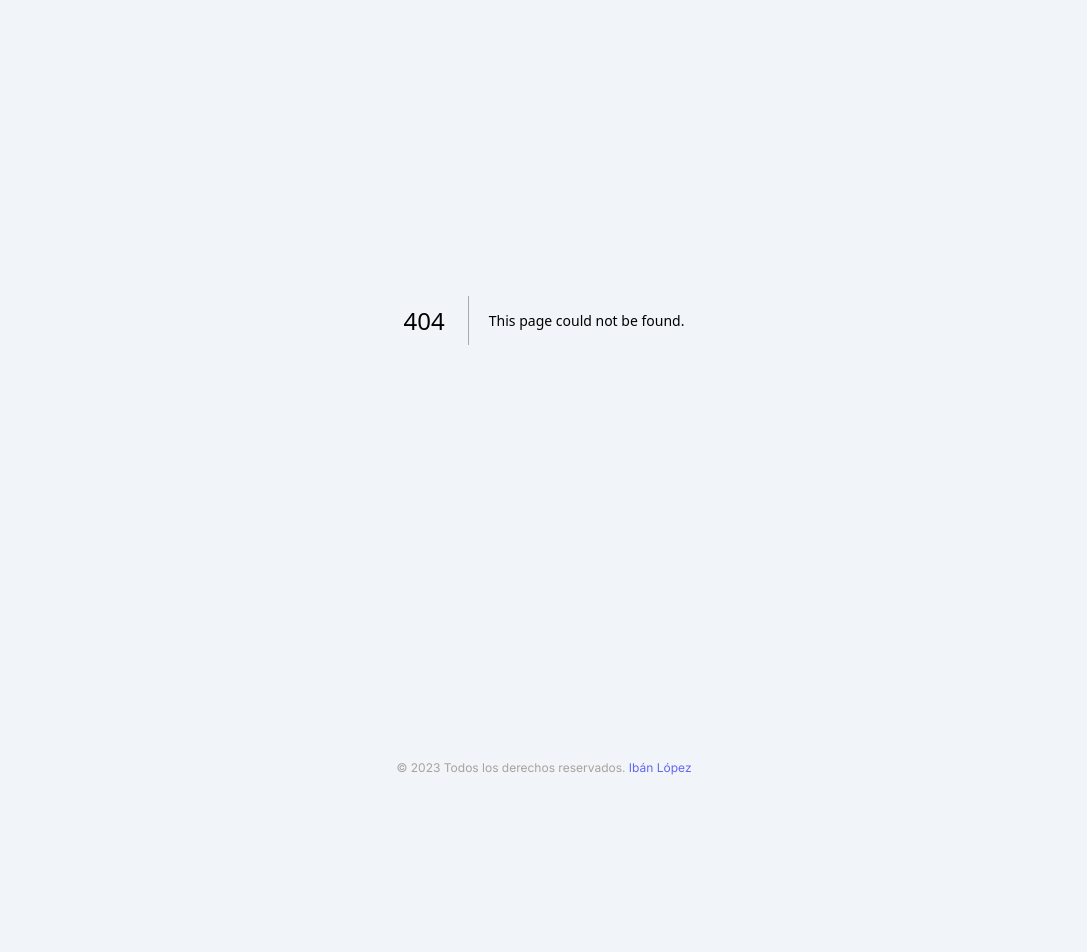
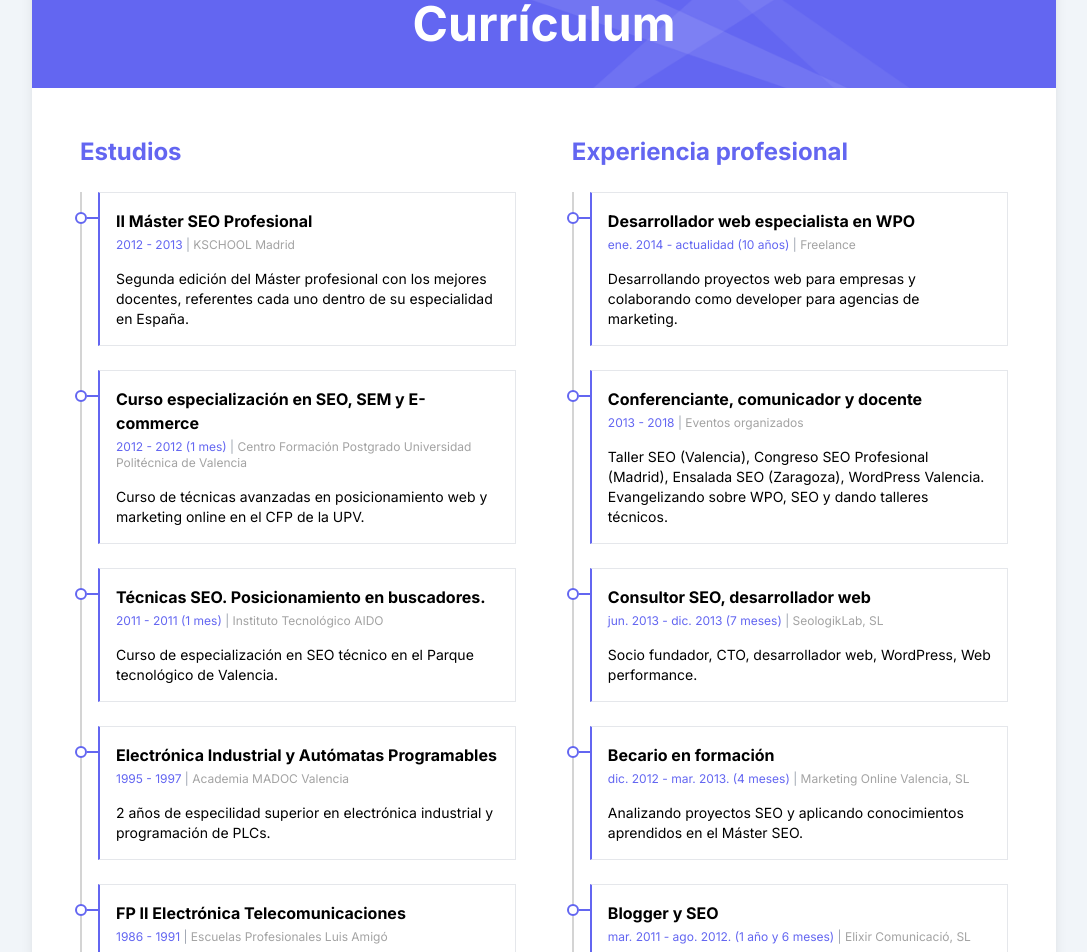
Before and after one commit to ibanlopez/iban-next-cv, a Next.js app: page /trabajo in a window 1280 px wide. Before the commit this address had no page. Shown: the part 160-1112 px from the top of the page, without its empty margins (96-1183 px from the left). Before the commit the page ends 952 px from the top, so only its background shows below. Built offline with nearby package versions, Linux system fonts and the light colour scheme.

Commit message:
feat: finished resumee page

```diff
--- a/src/app/layout.tsx
+++ b/src/app/layout.tsx
@@ -30,7 +30,9 @@ export default function RootLayout({
     <html lang="es" className="overflow-x-hidden">
       <body className={`${inter.className} relative overflow-x-hidden min-h-screen flex flex-col flex-wrap max-w-screen bg-slate-100`}>
         <Header />
-        {children}
+        <main className="grow pt-10 px-4">
+          {children}
+        </main>
         <Footer />
       </body>
     </html>
--- a/src/app/page.tsx
+++ b/src/app/page.tsx
@@ -3,8 +3,8 @@ import Personal from "@/components/sections/personal/index";
 
 export default function Home() {
   return (
-    <main className="grow pt-10 px-4">
+    <>
       <Personal />
-    </main>
+    </>
   )
 }
--- /dev/null
+++ b/src/app/trabajo/page.tsx
@@ -0,0 +1,13 @@
+import Resumee from "@/components/sections/resumee";
+
+
+export default function Trabajo() {
+
+  const sectionTitle = "Currículum"
+
+  return (
+    <>
+      <Resumee heading={sectionTitle} />
+    </>
+  )
+}
--- /dev/null
+++ b/src/components/download-cv.tsx
@@ -0,0 +1,14 @@
+export default function DownloadCv({ mx }: { mx: boolean}) {
+
+    let styles = mx ? "block w-[150px] text-center text-sm text-white mx-auto mb-10 py-2 px-4 rounded-full border-0 font-semibold bg-indigo-500 hover:bg-violet-100 hover:text-indigo-500 transition-all duration-300" : "inline-block w-[150px] text-center text-sm text-white mr-4 mb-6 py-2 px-4 rounded-full border-0 font-semibold bg-indigo-500 hover:bg-violet-100 hover:text-indigo-500 transition-all duration-300 md:mb-0"
+
+    return (
+        <a
+            className={styles}
+            href={'/files/cv-iban-lopez.pdf'}
+            title="Descargar CV"
+        >
+            Descargar CV
+        </a>
+    )
+}
--- a/src/components/sections/personal/index.tsx
+++ b/src/components/sections/personal/index.tsx
@@ -2,6 +2,7 @@ import { promises as fs } from 'fs'
 import Image from "next/image";
 import pic from "./iban-lopez.jpg";
 import IconLinkedin from "@/components/icons/icon-linkedin";
+import DownloadCv from '@/components/download-cv';
 
 export default async function Personal() {
 
@@ -48,13 +49,7 @@ export default async function Personal() {
                 <p className="text-sm mb-6 md:text-md">
                     {data.content.text}
                 </p>
-                <a
-                    className="inline-block w-[150px] text-center text-sm text-white mr-4 mb-6 py-2 px-4 rounded-full border-0 font-semibold bg-indigo-500 hover:bg-violet-100 hover:text-indigo-500 transition-all duration-300 md:mb-0"
-                    href={'/files/cv-iban-lopez.pdf'}
-                    title="Descargar CV"
-                >
-                    Descargar CV
-                </a>
+                <DownloadCv />
             </div>
             <ul className="flex-initial md:grow md:flex md:flex-col md:justify-center md:align-middle">
                 {list}
--- /dev/null
+++ b/src/components/sections/resumee/card-list.tsx
@@ -0,0 +1,42 @@
+export default function CardList({
+    title,
+    cards
+}: {
+    title: string
+    cards: [
+        {
+            id: number,
+            title: string
+            date: string
+            company: string
+            text: string
+        }
+    ]
+}) {
+
+    const compareNumbers = (a: number, b: number): number => (a - b)
+
+    const reversed = cards.sort((current, next) => compareNumbers(next.id, current.id))
+
+    const cardList = reversed.map(item => (
+        <div
+            key={item.id}
+            className="relative border border-gray-200 p-4 mb-6 border-l-2 border-l-indigo-500 last-of-type:mb-12">
+                <h4 className="text-base font-bold mb-1">{item.title}</h4>
+                <p className="text-xs mb-4 text-gray-400"><span className="text-indigo-500">{item.date}</span> | <span className="text-neutral-400">{item.company}</span></p>
+                <p className="text-sm">{item.text}</p>
+                <div className="w-[13px] h-2 border-t-indigo-500 border-t-2 absolute top-6 left-[-13px] before:block before:absolute before:w-[12px] before:h-[12px] before:left-[-12px] before:top-[-7px] before:rounded-full before:border-2 before:bg-white before:border-indigo-500"></div>
+        </div>
+    ))
+
+    return (
+        <div className="flex-initial md:basis-[47%]">
+            <h3 className="text-indigo-500 font-bold text-xl mb-6 md:text-2xl">
+                {title}
+            </h3>
+            <div className="w-full border-l-2 border-neutral-300 pl-4">
+                {cardList}
+            </div>
+        </div>
+    )
+}
--- /dev/null
+++ b/src/components/sections/resumee/index.tsx
@@ -0,0 +1,24 @@
+import { promises as fs } from 'fs'
+import SectionHeading from '../section-heading';
+import CardList from './card-list';
+import DownloadCv from '@/components/download-cv';
+
+export default async function Resumee({ heading }: { heading: string }) {
+
+    const fileEducationData = await fs.readFile(process.cwd() + '/src/lib/data/estudios.json', 'utf-8');
+    const educationData: Education = JSON.parse(fileEducationData)
+
+    const fileExperienceData = await fs.readFile(process.cwd() + '/src/lib/data/experiencia.json', 'utf-8');
+    const experienceData: Career = JSON.parse(fileExperienceData)
+
+  return (
+    <section className="bg-white w-full mx-auto shadow-lg rounded-2xl overflow-hidden lg:max-w-5xl">
+        <SectionHeading heading={heading} />
+        <div className="bg-white w-full h-full pt-8 px-4 flex flex-col md:flex-row md:flex-nowrap md:justify-between md:px-10 lg:py-12 lg:px-12">
+            <CardList {...educationData} />
+            <CardList {...experienceData} />
+        </div>
+        <DownloadCv mx={true}/>
+    </section>
+  );
+}
--- /dev/null
+++ b/src/components/sections/section-heading.tsx
@@ -0,0 +1,9 @@
+export default function SectionHeading({ heading }: { heading: string }) {
+    return (
+        <div className="bg-indigo-500 w-full h-full p-6 bg-header-bg bg-no-repeat bg-center bg-cover lg:py-10 lg:px-12">
+            <div className="text-white text-center">
+                <h2 className="text-4xl lg:text-5xl font-bold">{heading}</h2>
+            </div>
+        </div>
+    )
+}
--- /dev/null
+++ b/src/lib/data/estudios.json
@@ -0,0 +1,40 @@
+{
+    "title": "Estudios",
+    "cards": [
+        {
+            "id": 0,
+            "title": "FP II Electrónica Telecomunicaciones",
+            "date": "1986 - 1991",
+            "company": "Escuelas Profesionales Luis Amigó",
+            "text": "5 años de formación profesional especializada en electrónica de reparaciones y mantenimiento."
+        },
+        {
+            "id": 1,
+            "title": "Electrónica Industrial y Autómatas Programables",
+            "date": "1995 - 1997",
+            "company": "Academia MADOC Valencia",
+            "text": "2 años de especilidad superior en electrónica industrial y programación de PLCs."
+        },
+        {
+            "id": 2,
+            "title": "Técnicas SEO. Posicionamiento en buscadores.",
+            "date": "2011 - 2011 (1 mes)",
+            "company": "Instituto Tecnológico AIDO",
+            "text": "Curso de especialización en SEO técnico en el Parque tecnológico de Valencia."
+        },
+        {
+            "id": 3,
+            "title": "Curso especialización en SEO, SEM y E-commerce",
+            "date": "2012 - 2012 (1 mes)",
+            "company": "Centro Formación Postgrado Universidad Politécnica de Valencia",
+            "text": "Curso de técnicas avanzadas en posicionamiento web y marketing online en el CFP de la UPV."
+        },
+        {
+            "id": 4,
+            "title": "II Máster SEO Profesional",
+            "date": "2012 - 2013",
+            "company": "KSCHOOL Madrid",
+            "text": "Segunda edición del Máster profesional con los mejores docentes, referentes cada uno dentro de su especialidad en España."
+        }
+    ]
+}
--- /dev/null
+++ b/src/lib/data/experiencia.json
@@ -0,0 +1,47 @@
+{
+    "title": "Experiencia profesional",
+    "cards": [
+        {
+            "id": 0,
+            "title": "Product manager, representante grandes cuentas",
+            "date": "1992 - 2010 (18 años)",
+            "company": "Varias empresas",
+            "text": "Desarrollando mi carrera profesional en 8 empresas diferentes, cubriendo varios puestos técnicos o de venta técnica."
+        },
+        {
+            "id": 1,
+            "title": "Blogger y SEO",
+            "date": "mar. 2011 - ago. 2012. (1 año y 6 meses)",
+            "company": "Elixir Comunicació, SL",
+            "text": "Escribiendo artículos para una web de tráfico intenso y como SEO mejorando el posicionamiento en Google."
+        },
+        {
+            "id": 2,
+            "title": "Becario en formación",
+            "date": "dic. 2012 - mar. 2013. (4 meses)",
+            "company": "Marketing Online Valencia, SL",
+            "text": "Analizando proyectos SEO y aplicando conocimientos aprendidos en el Máster SEO."
+        },
+        {
+            "id": 3,
+            "title": "Consultor SEO, desarrollador web",
+            "date": "jun. 2013 - dic. 2013 (7 meses)",
+            "company": "SeologikLab, SL",
+            "text": "Socio fundador, CTO, desarrollador web, WordPress, Web performance."
+        },
+        {
+            "id": 4,
+            "title": "Conferenciante, comunicador y docente",
+            "date": "2013 - 2018",
+            "company": "Eventos organizados",
+            "text": "Taller SEO (Valencia), Congreso SEO Profesional (Madrid), Ensalada SEO (Zaragoza), WordPress Valencia. Evangelizando sobre WPO, SEO y dando talleres técnicos."
+        },
+        {
+            "id": 5,
+            "title": "Desarrollador web especialista en WPO",
+            "date": "ene. 2014 - actualidad (10 años)",
+            "company": "Freelance",
+            "text": "Desarrollando proyectos web para empresas y colaborando como developer para agencias de marketing."
+        }
+    ]
+}
--- a/src/lib/data/navigation.json
+++ b/src/lib/data/navigation.json
@@ -7,31 +7,31 @@
         {
             "id": 0,
             "name": "Presentación",
-            "href": "#initial",
+            "href": "/",
             "title": "Ver presentación"
         },
         {
             "id": 1,
             "name": "Carrera profesional",
-            "href": "#resume",
+            "href": "trabajo",
             "title": "Ver carrera"
         },
         {
             "id": 2,
             "name": "Estudios",
-            "href": "#education",
+            "href": "#",
             "title": "Ver estudios"
         },
         {
             "id": 3,
             "name": "Conocimientos",
-            "href": "#skills",
+            "href": "#",
             "title": "Ver conocimientos"
         },
         {
             "id": 4,
             "name": "Servicios",
-            "href": "#services",
+            "href": "#",
             "title": "Ver servicios"
         }
     ]
```
Also changed, not shown: types.d.ts (+26 -0 lines).
